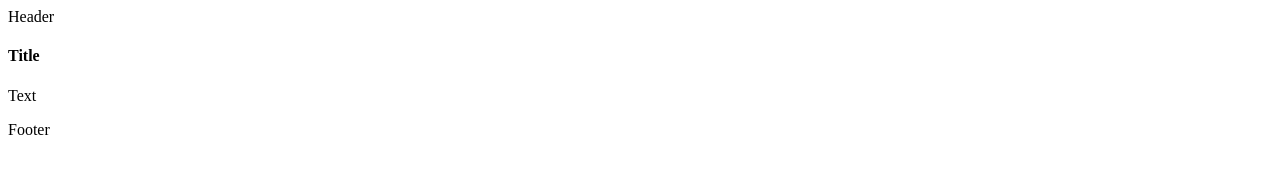
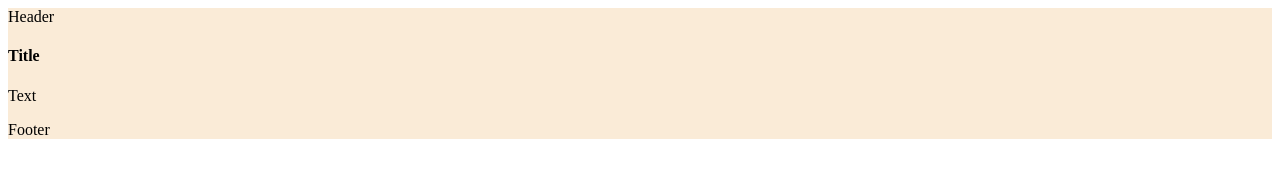
Before and after one commit to dave1614/demo-repo, a plain HTML site: page index.html in a window 1280 px wide. Drawn offline with Linux system fonts and the light colour scheme.

Commit message:
Added bacground styling

```diff
--- a/index.html
+++ b/index.html
@@ -2,7 +2,11 @@
 <html>
 
 <head>
-
+    <style>
+        .container{
+            background-color: antiquewhite;
+        }
+    </style>
 </head>
 
 <body>
```
